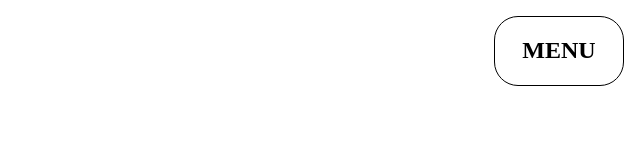
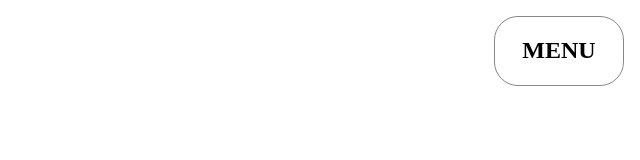
Before and after one commit to 2212021/2212021.github.io, a React (Create React App) app: page / in a window 1280 px wide. Shown: the top 160 px of the page, without its empty margins (640-1280 px from the left). Built offline with nearby package versions, Linux system fonts and the light colour scheme; a web font is replaced by a local one.

Commit message:
Update App.css

```diff
--- a/src/App.css
+++ b/src/App.css
@@ -16,7 +16,7 @@
 
 .menubutton {
   width: 8em;
-  border: solid 1px #000000;
+  border: solid 1px #888888;
   border-radius: 1.5em;
   text-align: center;
   padding-bottom: 0.1em;
```
